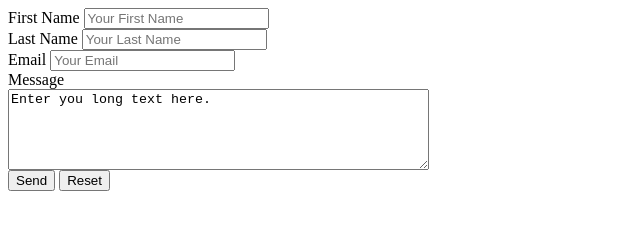
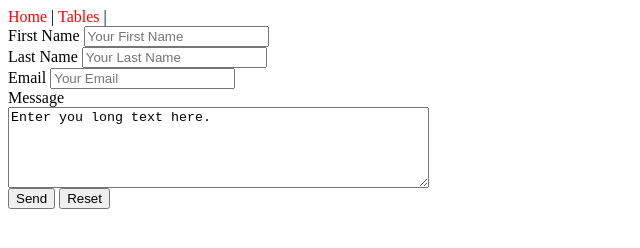
Before and after one commit to adwsmith-cs/htmlNotes, a plain HTML site: page forms.htm in a window 1280 px wide. Shown: the whole page, without its empty margins (0-640 px from the left). Drawn offline with Linux system fonts and the light colour scheme.

Commit message:
added anchor css

```diff
--- a/forms.htm
+++ b/forms.htm
@@ -1,9 +1,29 @@
 <html>
     <head>
+        <style>
+            a {
+                text-decoration: none; color: red;
+            }
+            a:hover {
+                text-decoration: underline; color: blue;
+            }
+            a:visited {
+                text-decoration: none; color: red;
+            }
+            a:active {
+                text-decoration: none; background-color: white; color: white
+            }
+
+        </style>
         <title>Forms</title>
 
     </head>
     <body>
+        <nav>
+            <a href="index.htm">Home</a> |
+            <a href="tables.htm">Tables</a> |
+
+        </nav>
         <form action="https://formspree.io/f/mkgvaobw" method="post">
             <label>First Name</label>
             <input type="text" name="fName" placeholder="Your First Name" required>
```
